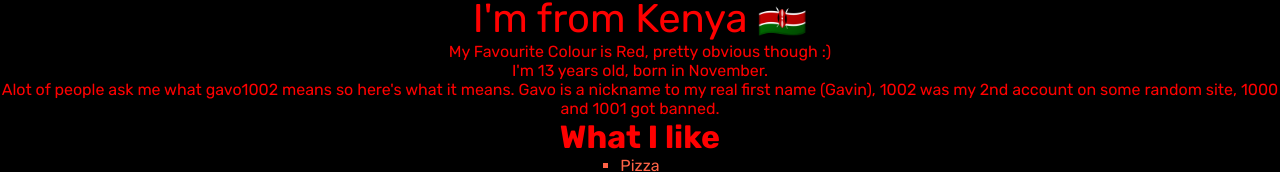
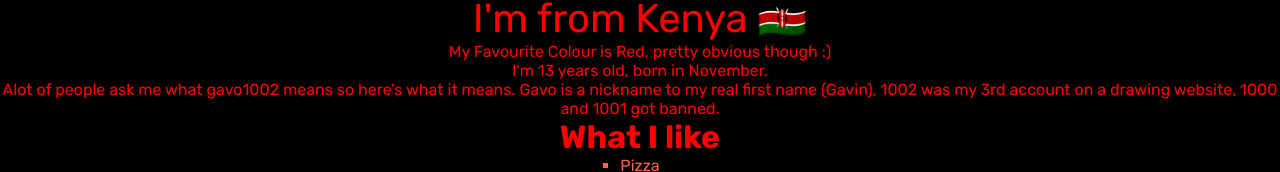
Before and after one commit to Gavor-gif/about-me, a plain HTML site: page index.html in a window 1280 px wide. Shown: the part 315-487 px from the top of the page. Drawn offline with Linux system fonts and the light colour scheme.

Commit message:
Update index.html

```diff
--- a/index.html
+++ b/index.html
@@ -17,7 +17,7 @@
   <p id="country">I'm from Kenya 🇰🇪</p>
   <p id="colour"> My Favourite Colour is Red, pretty obvious though :) </p>
  <p id="age">I'm 13 years old, born in November.</p>
- <p id="username">Alot of people ask me what gavo1002 means so here's what it means. Gavo is a nickname to my real first name (Gavin), 1002 was my 2nd account on some random site, 1000 and 1001 got banned.
+ <p id="username">Alot of people ask me what gavo1002 means so here's what it means. Gavo is a nickname to my real first name (Gavin), 1002 was my 3rd account on a drawing website, 1000 and 1001 got banned.
 
   <h1 id="likes">What I like</h1>
   <ul>
```
